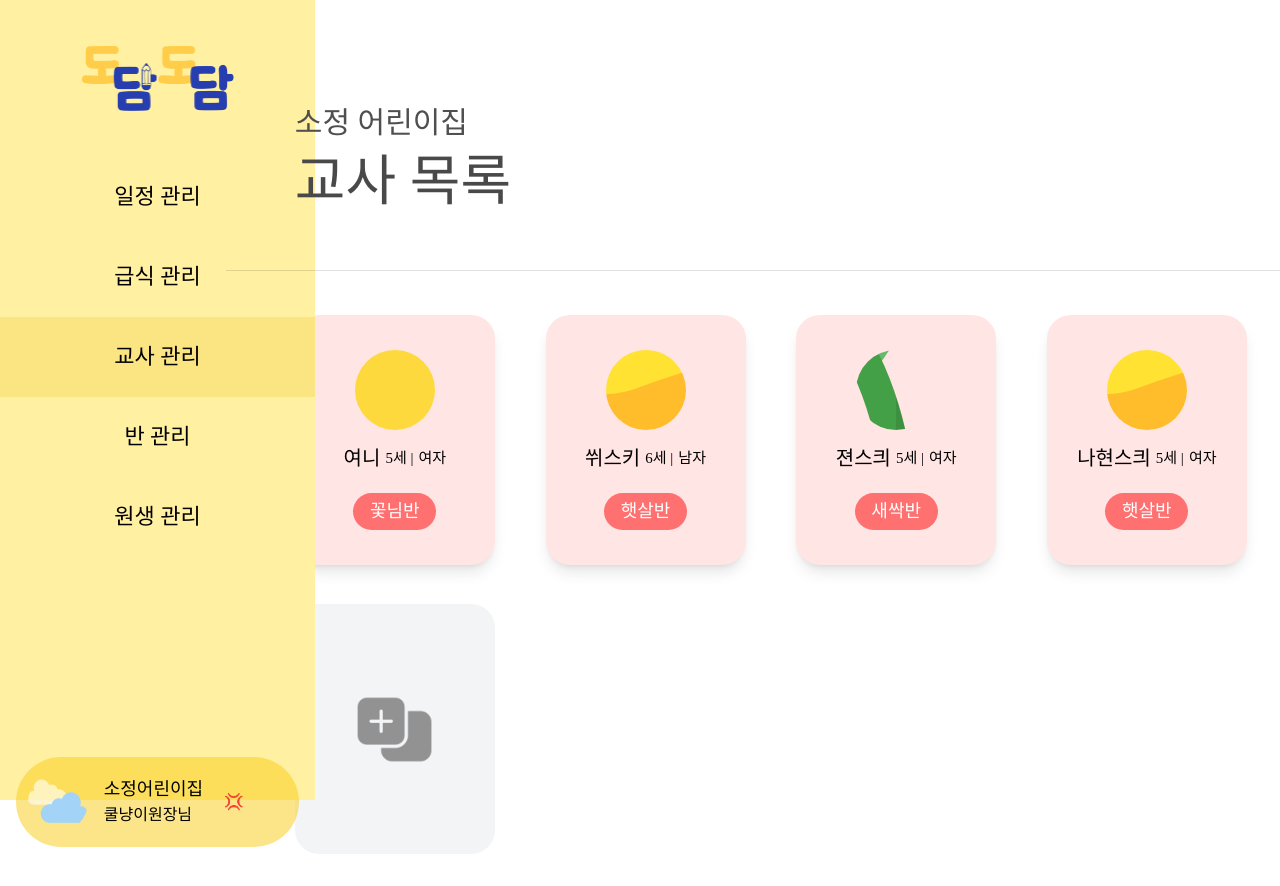
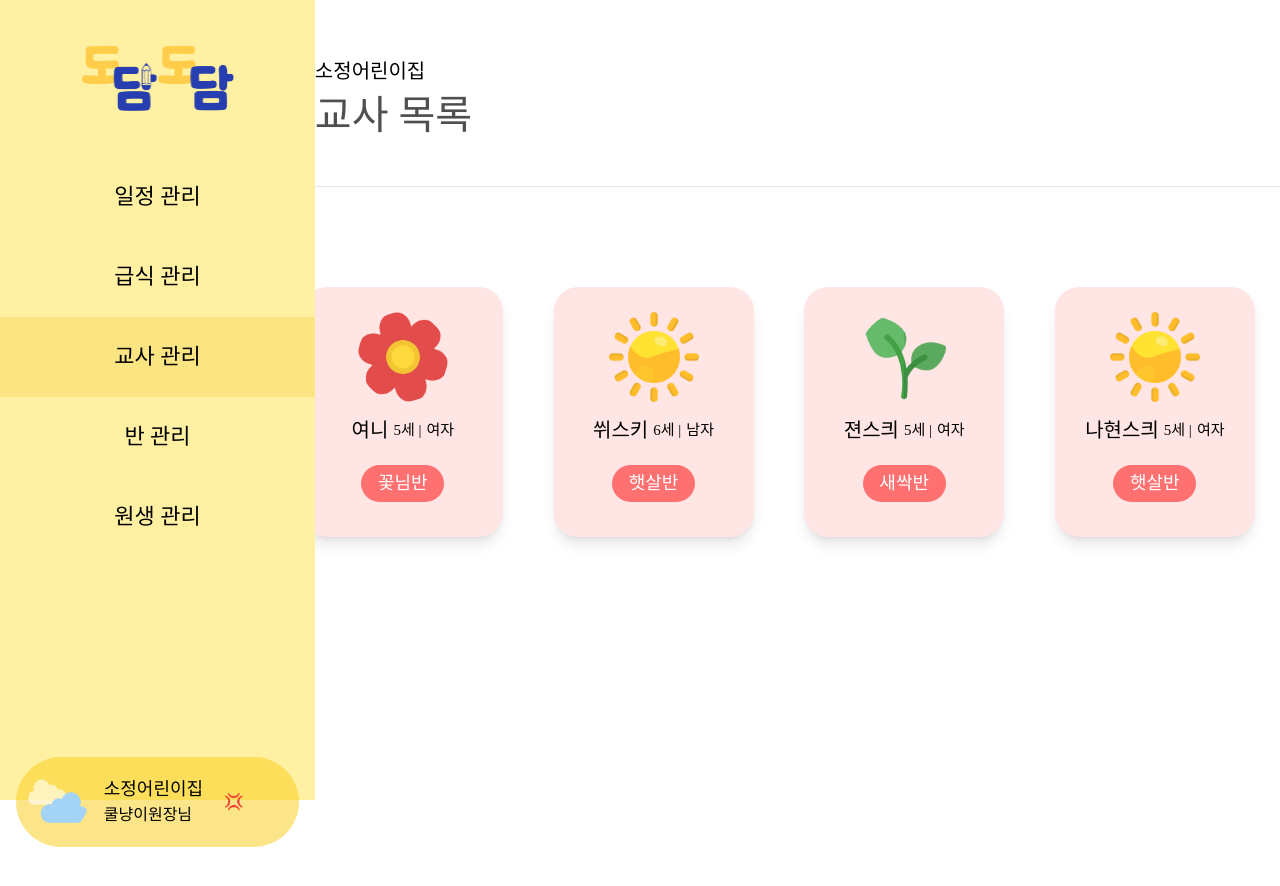
Before and after one commit to OH-Neuri/SSAFY202-DODAMDODAM, a Next.js app in the folder frontend/dodamdodam/: page /teacher in a window 1280 px wide. Shown: the top 886 px of the page. Built offline with nearby package versions, Linux system fonts and the light colour scheme; a web font is replaced by a local one.

Commit message:
Feat: 1.  teacherList image, gender 속성값 수정 2. 교사페이지 모달 삭제

```diff
--- a/frontend/dodamdodam/src/pages/teacher/index.tsx
+++ b/frontend/dodamdodam/src/pages/teacher/index.tsx
@@ -1,109 +1,74 @@
-import React from "react";
+import React, { useState} from "react";
 import Image from "next/image";
-import Divider from "@mui/material/Divider";
-import UserCard from "@/components/user/userCard";
-import { student } from "@/types/DataTypes";
+import TeacherCard from "@/components/teacher/teacherCard";
+import { teacher } from "@/types/DataTypes";
 import NavBar from "@/components/common/navBar";
+import PageHeader from "@/components/common/pageHeader";
 import TeacherRegisterModal from "@/components/teacher/teacherRegisterModal";
+import TeacherModifyModal from "@/components/teacher/teacherModifyModal";
 export default function index() {
-  const [openRi, setOpenRi] = React.useState(false);
-  const [openMo, setOpenMo] = React.useState(false);
 
-  const handleOpenRi = () => setOpenRi(true);
-  const handleCloseRi = () => setOpenRi(false);
-  const handleOpenMo = () => setOpenMo(true);
-  const handleCloseMo = () => setOpenMo(false);
-
-  const studentList: student[] = [
+  const teacherList: teacher[] = [
     {
-      image: "/images/teacher/flower.png",
+      image:"",
       name: "여니",
       age: 5,
-      gender: "w",
+      gender: "여자",
       class: "꽃님반",
     },
     {
-      image: "/images/teacher/sun.png",
+      image:"",
       name: "쒸스키",
       age: 6,
-      gender: "m",
+      gender: "남자",
       class: "햇살반",
     },
     {
-      image: "/images/teacher/plant.png",
+      image:"",
       name: "젼스킈",
       age: 5,
-      gender: "w",
+      gender: "여자",
       class: "새싹반",
     },
     {
-      image: "/images/teacher/sun.png",
+      image:"",
       name: "나현스킈",
       age: 5,
-      gender: "w",
+      gender: "여자",
       class: "햇살반",
     },
     {
-      image: "/images/teacher/cloud.png",
+      image:"",
       name: "줼레나",
       age: 5,
-      gender: "w",
+      gender: "남자",
       class: "구름반",
     },
     {
-      image: "/images/teacher/flower.png",
+      image:"",
       name: "줼레나",
       age: 5,
-      gender: "w",
+      gender: "여자",
       class: "꽃님반",
     },
   ];
+
   return (
     <div className=" grid grid-cols-7 h-[935px] ">
       <div className="fixed">
         <NavBar target="교사" />
       </div>
       <div className="col-span-1"></div>
-      <div className="col-span-6 pl-[112px]">
-        <div className=" absolute mt-[100px]  w-[680px] h-[120px]">
-          <div className=" font-preM text-[30px] text-[#4F4F4F]">
-            소정 어린이집
-          </div>
-          <div className="mt-[-4px] font-preBl text-[55px] text-[#494949]">
-            교사 목록
-          </div>
-        </div>
-        <div className="absolute overflow-hidden w-[1580px] h-[10px] mt-[270px] ml-[-85px]">
-          <Divider variant="middle" />
-        </div>
-        <div className=" grid grid-cols-6 gap-1 w-[1500px] h-[100px] mt-[315px]">
-          {studentList.map((v, i) => {
+      <div className="col-span-6 pl-20 pt-4">
+        <PageHeader name={"교사 목록"}></PageHeader>
+
+        {/* 교사 카드 */}
+        <div className=" grid grid-cols-6 gap-1 w-[1500px] h-[100px] mt-[100px] ml-10">
+          {teacherList.map((v, i) => {
             return (
-              <div>
-                <UserCard key={i} student={v}></UserCard>
-                <div></div>
-              </div>
+                <TeacherCard key={i} teacher={v}></TeacherCard>
             );
           })}
-          <div
-            onClick={() => {
-              handleOpenRi();
-            }}
-            className=" cursor-pointer flex justify-center items-center hover:bg-gray-200 w-[200px] h-[250px] rounded-3xl border-1 border-gray-200 bg-gray-100  "
-          >
-            <Image
-              className="opacity-40 "
-              src="/images/user/add.png"
-              alt=""
-              width={105}
-              height={105}
-            />
-            <TeacherRegisterModal
-              open={openRi}
-              handleOpen={handleOpenRi}
-              handleClose={handleCloseRi}
-            ></TeacherRegisterModal>
-          </div>
         </div>
       </div>
     </div>
```
